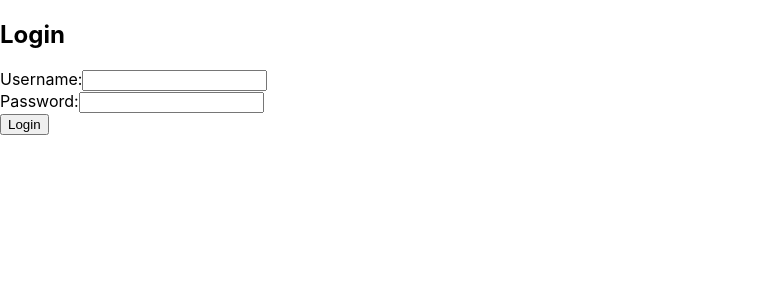
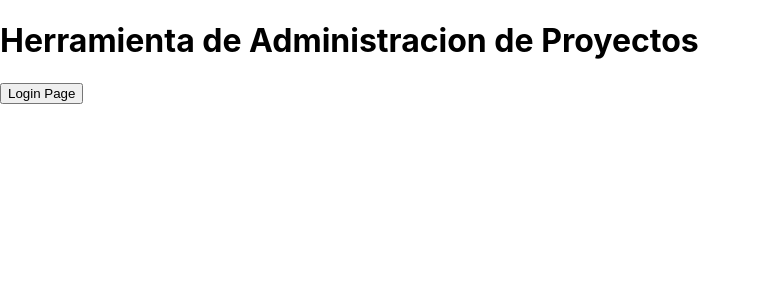
Before and after one commit to gamepow/project-myfinances-tool-web, a React (Create React App) app: page / in a window 1280 px wide. Shown: the top 300 px of the page, without its empty margins (0-761 px from the left). Built offline with nearby package versions, Linux system fonts and the light colour scheme.

Commit message:
Restructure of the project and new login and landing page

```diff
--- a/package.json
+++ b/package.json
@@ -9,6 +9,7 @@
     "@testing-library/user-event": "^13.5.0",
     "react": "^19.0.0",
     "react-dom": "^19.0.0",
+    "react-router-dom": "^7.3.0",
     "react-scripts": "5.0.1",
     "web-vitals": "^2.1.4"
   },
--- /dev/null
+++ b/src/App.js
@@ -0,0 +1,18 @@
+// App.js or index.js
+import React from 'react';
+import { BrowserRouter as Router, Routes, Route } from 'react-router-dom';
+import Landingpage from './containers/LandingPage';
+import Loginpage from './containers/Login';
+
+function App() {
+  return (
+    <Router>
+      <Routes>
+        <Route path="/" element={<Landingpage />} />
+        <Route path="/login" element={<Loginpage />} />
+      </Routes>
+    </Router>
+  );
+}
+
+export default App;
--- /dev/null
+++ b/src/components/css/Main.css
@@ -0,0 +1,3 @@
+.Login {
+    text-align: center;
+  }
--- /dev/null
+++ b/src/containers/LandingPage.js
@@ -0,0 +1,20 @@
+//import './components/css/Main.css'
+import React from 'react';
+import { useNavigate } from 'react-router-dom';
+
+function LandingPage(){
+    const navigate = useNavigate();
+
+    const handleLoginPage = () => {
+        navigate('/login')
+    }
+
+    return (
+        <div>
+            <h1>Herramienta de Administracion de Proyectos</h1>
+            <button onClick={handleLoginPage}>Login Page</button>
+        </div>
+    );
+}
+
+export default LandingPage;
--- a/src/Login.js
+++ b/src/containers/Login.js
@@ -1,5 +1,4 @@
-import logo from './logo.svg';
-import './Login.css';
+//import './components/css/Login.css';
 import React, { useState } from 'react';
 
 function Login() {
--- a/src/index.js
+++ b/src/index.js
@@ -1,7 +1,7 @@
 import React from 'react';
 import ReactDOM from 'react-dom/client';
 import './index.css';
-import App from './Login';
+import App from './App.js';
 import reportWebVitals from './reportWebVitals';
 
 const root = ReactDOM.createRoot(document.getElementById('root'));
```
Also changed, not shown: src/components/css/Login.css (renamed from src/Login.css), 2 other files (tests, documents, lock files or other folders).
